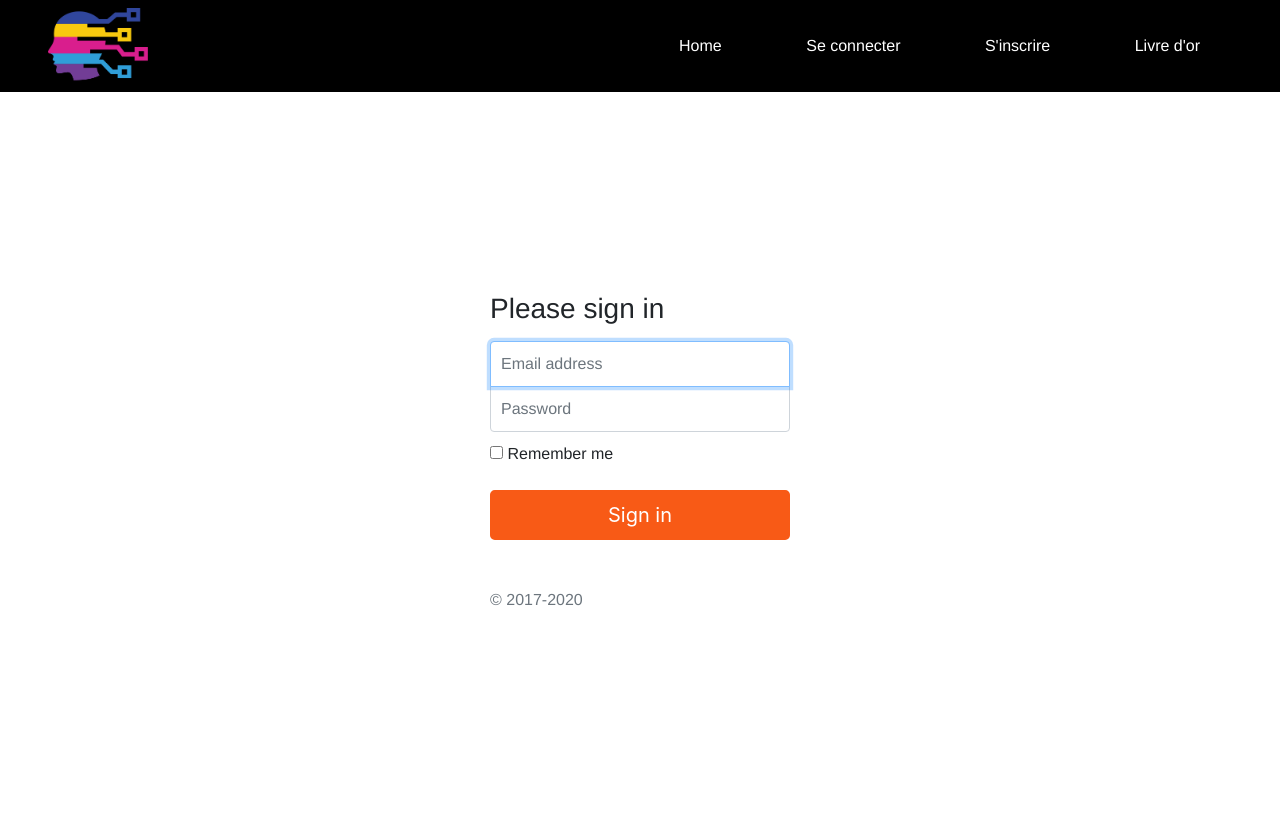
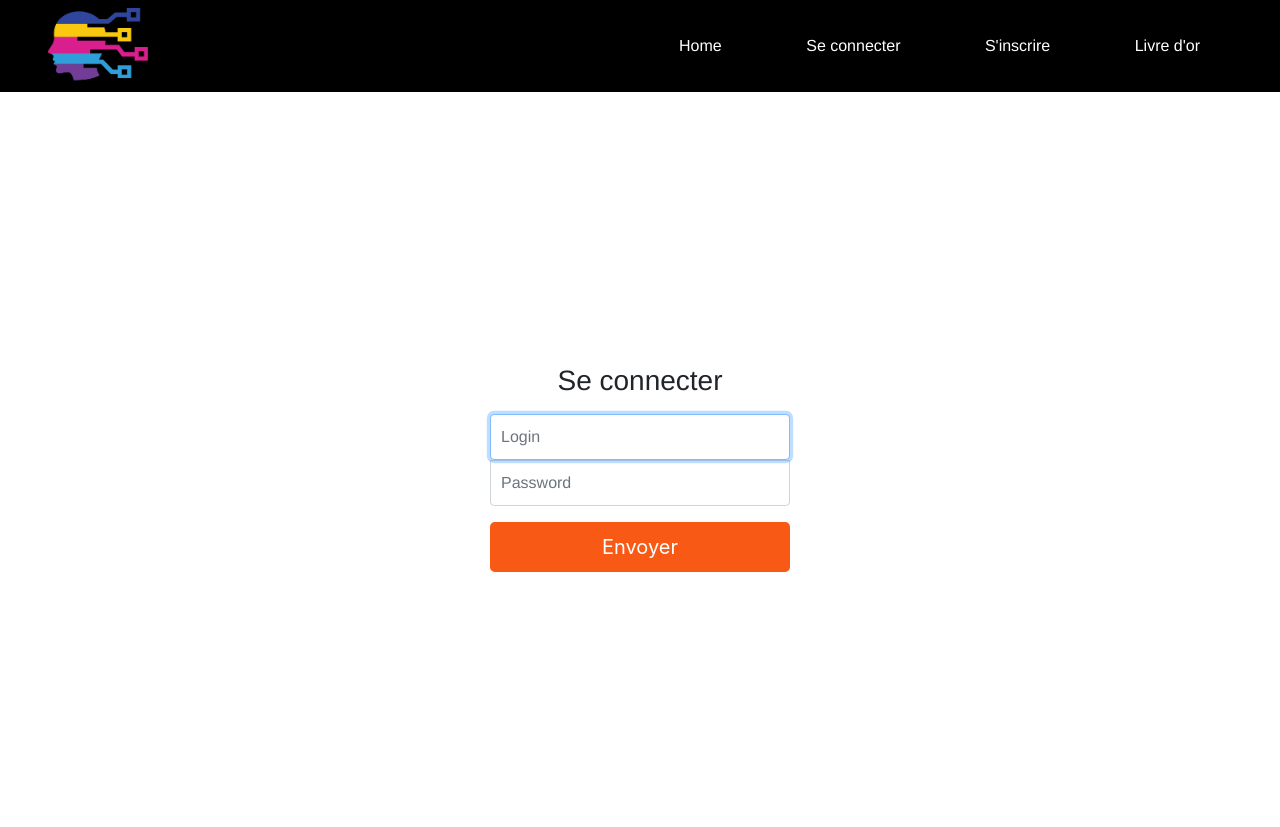
Before and after one commit to alexandre-leroux/livre-or, a PHP site: page /connexion.php in a window 1280 px wide. Shown: the top 827 px of the page. Run offline with PHP 8.4, Linux system fonts and the light colour scheme; some libraries are stand-ins or nearby versions.

Commit message:
connexion ok

```diff
--- a/connexion.php
+++ b/connexion.php
@@ -1,4 +1,6 @@
-<!DOCTYPE html>
+
+<?php session_start() ;?>
+
 <html lang="fr">
    <head>
 
@@ -8,9 +10,6 @@
       <title>index</title>
       <link href="//maxcdn.bootstrapcdn.com/bootstrap/4.1.1/css/bootstrap.min.css" rel="stylesheet" id="bootstrap-css">
       <script src="https://code.jquery.com/jquery-3.2.1.slim.min.js" integrity="sha384-KJ3o2DKtIkvYIK3UENzmM7KCkRr/rE9/Qpg6aAZGJwFDMVNA/GpGFF93hXpG5KkN" crossorigin="anonymous"></script>
-      <!-- <script src="https://cdnjs.cloudflare.com/ajax/libs/popper.js/1.12.9/umd/popper.min.js" integrity="sha384-ApNbgh9B+Y1QKtv3Rn7W3mgPxhU9K/ScQsAP7hUibX39j7fakFPskvXusvfa0b4Q" crossorigin="anonymous"></script> -->
-      <!-- <script src="https://maxcdn.bootstrapcdn.com/bootstrap/4.0.0/js/bootstrap.min.js" integrity="sha384-JZR6Spejh4U02d8jOt6vLEHfe/JQGiRRSQQxSfFWpi1MquVdAyjUar5+76PVCmYl" crossorigin="anonymous"></script> -->
-
       <script src="//cdnjs.cloudflare.com/ajax/libs/jquery/3.2.1/jquery.min.js"></script>
       <link rel="stylesheet" href="https://maxcdn.bootstrapcdn.com/font-awesome/4.7.0/css/font-awesome.min.css">
       <script src="https://code.jquery.com/jquery-3.3.1.js"></script>
@@ -26,17 +25,62 @@
 
 
 <!-- header -->
-<div class="wrapper">
-
-
-         <?php
-            include('includes/header-non-connect.html');
-         ?>
+<?php include('includes/header-non-connect.html'); ?>
 
 
 <!-- pour garder le fond noir sur le header -->
 <div class="masque_pour_header"></div>
 
+
+<?php
+
+  @$login = htmlspecialchars($_POST['login']);
+  @$password = password_hash($_POST['password'], PASSWORD_DEFAULT);
+
+
+    if ( isset($_POST['submit']) AND !$_POST['login']== NULL AND !$_POST['password']== NULL )//teste si tous les champs sont rempli lors de la validation du formulaire
+
+
+        {
+            //connexion à la bdd
+            try
+            {
+                $bdd = new PDO('mysql:host=localhost;dbname=livreor;charset=utf8', 'root', 'root', array(PDO::ATTR_ERRMODE => PDO::ERRMODE_EXCEPTION));
+            }
+            catch (Exception $e)
+            {
+                die('Erreur : ' . $e->getMessage());
+            }
+
+            //requête pour trouver le login dans la bdd
+            $requete = $bdd->prepare('SELECT * FROM utilisateurs WHERE login = :login');
+            $requete->execute(array('login' => $_POST['login']));
+            $données_utilisateur = $requete->fetch();
+            $bdd = NULL;
+
+
+            //si login trouvé, vérification du mdp
+            if (!$données_utilisateur == NULL AND password_verify($_POST['password'], $données_utilisateur['password']))
+
+                {
+                    //si ok, fermeture de la bdd création de la session et redirection sur l'accueil
+                    $_SESSION['login'] = $données_utilisateur['login'];
+                    header('location:index.php');
+                    exit();
+                }
+
+            //sinon message erreur, la variable est echo dans le form
+            else{$mauvais_login_mdp = ' login ou mot de passe incorrect';}
+
+
+        }
+
+
+    //sinon message erreur, la variable est echo dans le form
+     else    {$champs_manquants = 'Veuillez remplir tous les champs';}
+
+
+?>
 
 
 
@@ -44,24 +88,22 @@
     <div class="row h-100">
         <div class="col-6 mx-auto d-flex align-items-center">
 
-            <form class="form-signin my-auto">
+            <form class="form-signin my-auto" target='connexion.php' method='post'>
+                   <p class='text-center text-primary'><?php  if (isset($_SESSION['inscription_ok'])){echo $_SESSION['inscription_ok'] ; } //pour afficher un message quand l'utilisateur arrive ici depuis la page inscription  ?></p>
+                    <h1 class="h3 mb-3 font-weight-normal text-center">Se connecter</h1>
 
-                    <h1 class="h3 mb-3 font-weight-normal">Please sign in</h1>
-
-                    <label for="inputEmail" class="sr-only">Email address</label>
-                    <input type="email" id="inputEmail" class="form-control" placeholder="Email address" required autofocus>
+                    <label for="inputEmail" class="sr-only">Login</label>
+                    <input type="text" id="login_connect" name="login" class="form-control" placeholder="Login"  autofocus>
 
                     <label for="inputPassword" class="sr-only">Password</label>
-                    <input type="password" id="inputPassword" class="form-control" placeholder="Password" required>
+                    <input type="password" id="inputPassword" name="password" class="form-control" placeholder="Password" >
 
-                    <div class="checkbox mb-3">
-                        <label>
-                        <input type="checkbox" value="remember-me"> Remember me
-                        </label>
-                    </div>
+                    <p class="text-center text-danger"><?php  if(isset($_POST['submit']) AND isset($champs_manquants)) {echo $champs_manquants;}
+                                                              if(isset($_POST['submit']) AND isset($mauvais_login_mdp)) {echo $mauvais_login_mdp;}
+                                                                ?></p>
 
-                    <button class="btn btn-lg btn-primary btn-block" type="submit">Sign in</button>
-                    <p class="mt-5 mb-3 text-muted">&copy; 2017-2020</p>
+                    <button class="btn btn-lg btn-primary btn-block" name='submit' type="submit">Envoyer</button>
+
 
             </form>
 
@@ -77,7 +119,7 @@
   ?>
 
 
-<!-- <script type="text/javascript" src="js/script.js"></script> -->
+
 
 
 
--- a/index.php
+++ b/index.php
@@ -1,3 +1,8 @@
+<?php session_start() ;
+$_SESSION['inscription_ok'] = NULL;
+?>
+
+
 <!DOCTYPE html>
 <html lang="fr">
    <head>
```
Also changed, not shown: inscription.php (+8 -3 lines).
